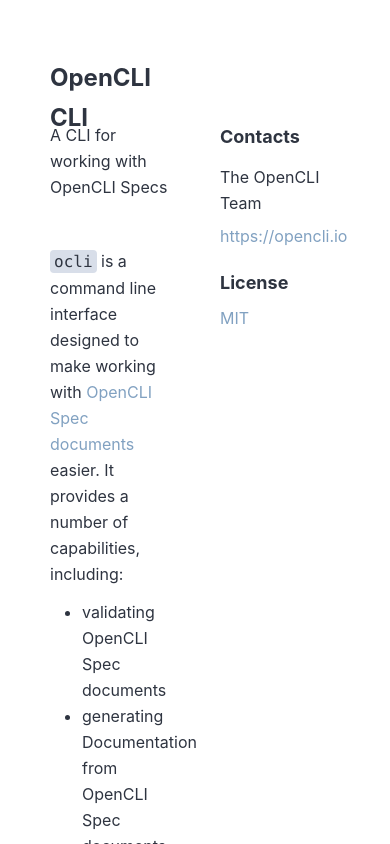
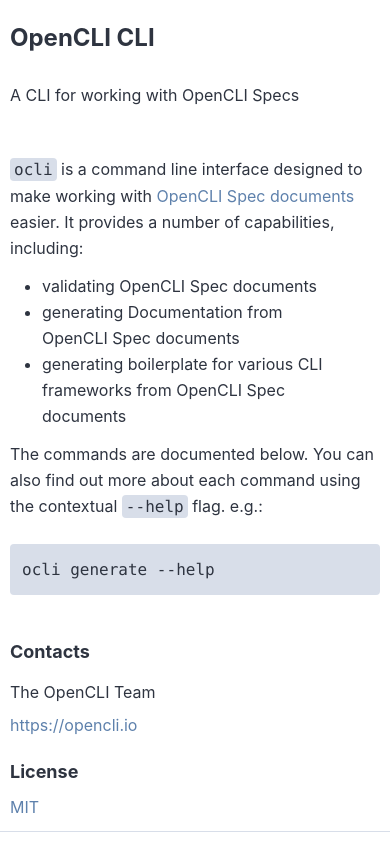
Before and after one commit to bcdxn/scratch-react, a React (Vite) app: page / in a window 390 px wide. Built offline with nearby package versions, Linux system fonts and the light colour scheme.

Commit message:
feat: make intro section responsive

```diff
--- a/src/components/cli-reference/CliReference.css
+++ b/src/components/cli-reference/CliReference.css
@@ -15,7 +15,7 @@
   --active-font-color: #111111;
   --bg-color: #fff;
   --bg-secondary-color: #D8DEE9;
-  --accent-primary-color: #81A1C1;
+  --accent-primary-color: #5E81AC;
 }
 
 .cli-reference {
--- a/src/components/cli-reference/command-section/CommandSection.css
+++ b/src/components/cli-reference/command-section/CommandSection.css
@@ -3,7 +3,7 @@
   box-sizing: border-box;
   display: flex;
   width: 100%;
-  padding: 50px;
+
 
   a {
     color: var(--accent-primary-color);
@@ -27,7 +27,6 @@
     box-sizing: border-box;
     font-size: 16px;
     padding-right: 25px;
-    width: 50%;
 
     ul {
       padding: 0 16px;
@@ -64,13 +63,6 @@
 
   .command-example {
     box-sizing: border-box;
-    padding-left: 25px;
-    width: 50%;
-
-    .info-spacer {
-      height: 54px;
-      width: 100%;
-    }
 
     h2 {
       font-size: 18px;
@@ -90,3 +82,42 @@
     }
   }
 }
+
+@media screen and (min-width: 920px) {
+  .command-section {
+    flex-direction: row;
+
+    .command-resource {
+      padding: 50px;
+      width: 50%;
+    }
+    .command-example {
+      padding-left: 25px;
+      width: 50%;
+
+      .info-spacer {
+        height: 54px;
+        width: 100%;
+      }
+    }
+  }
+}
+
+@media screen and (min-width: 0) and (max-width: 919px) {
+  .command-section {
+    flex-direction: column;
+
+    .command-resource {
+      padding: 10px 10px 0 10px;
+      width: 100%;
+    }
+    .command-example {
+      padding: 0 10px 10px 10px;
+      width: 100%;
+
+      .info-spacer {
+        display: none;
+      }
+    }
+  }
+}
```
